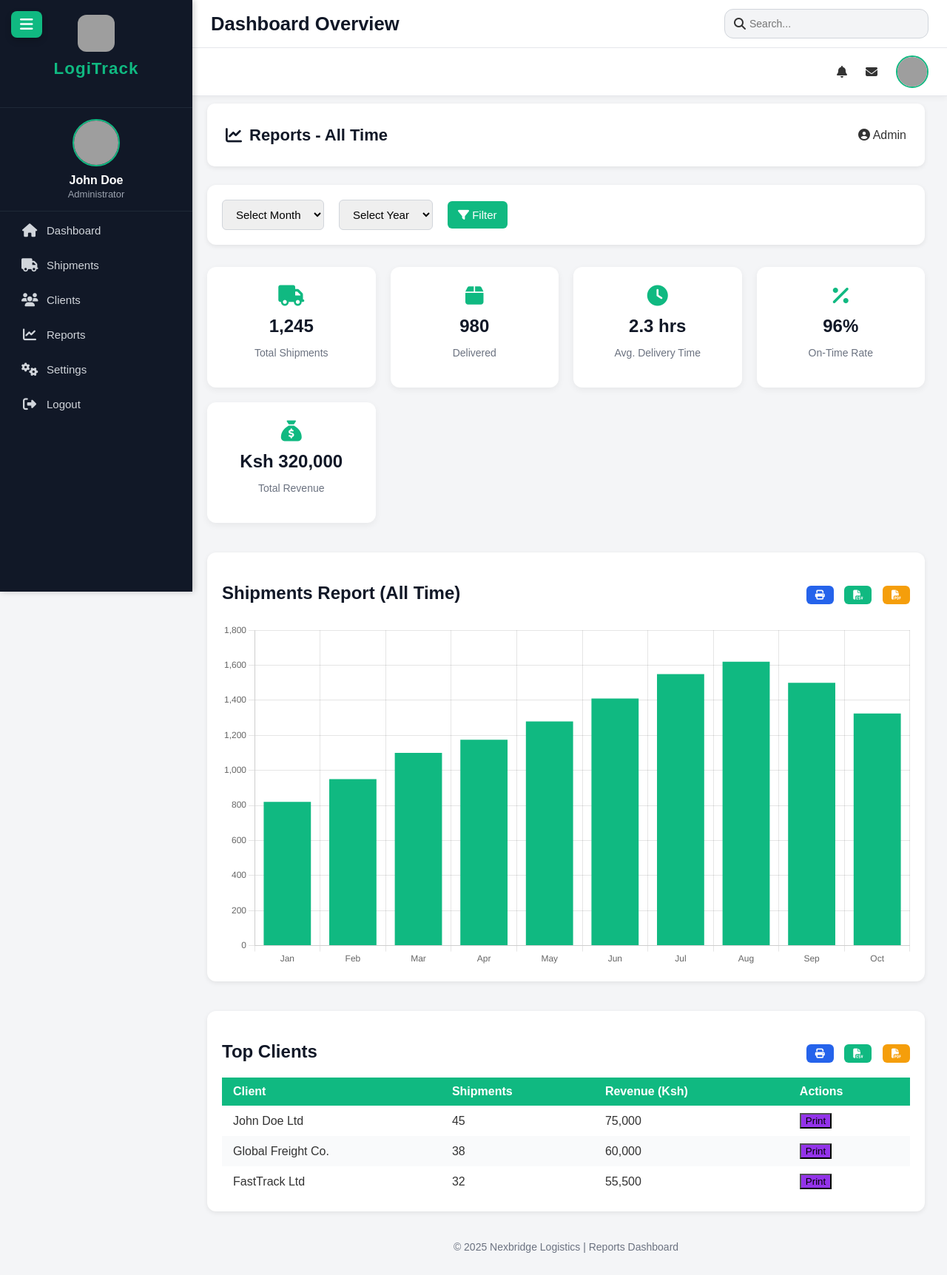
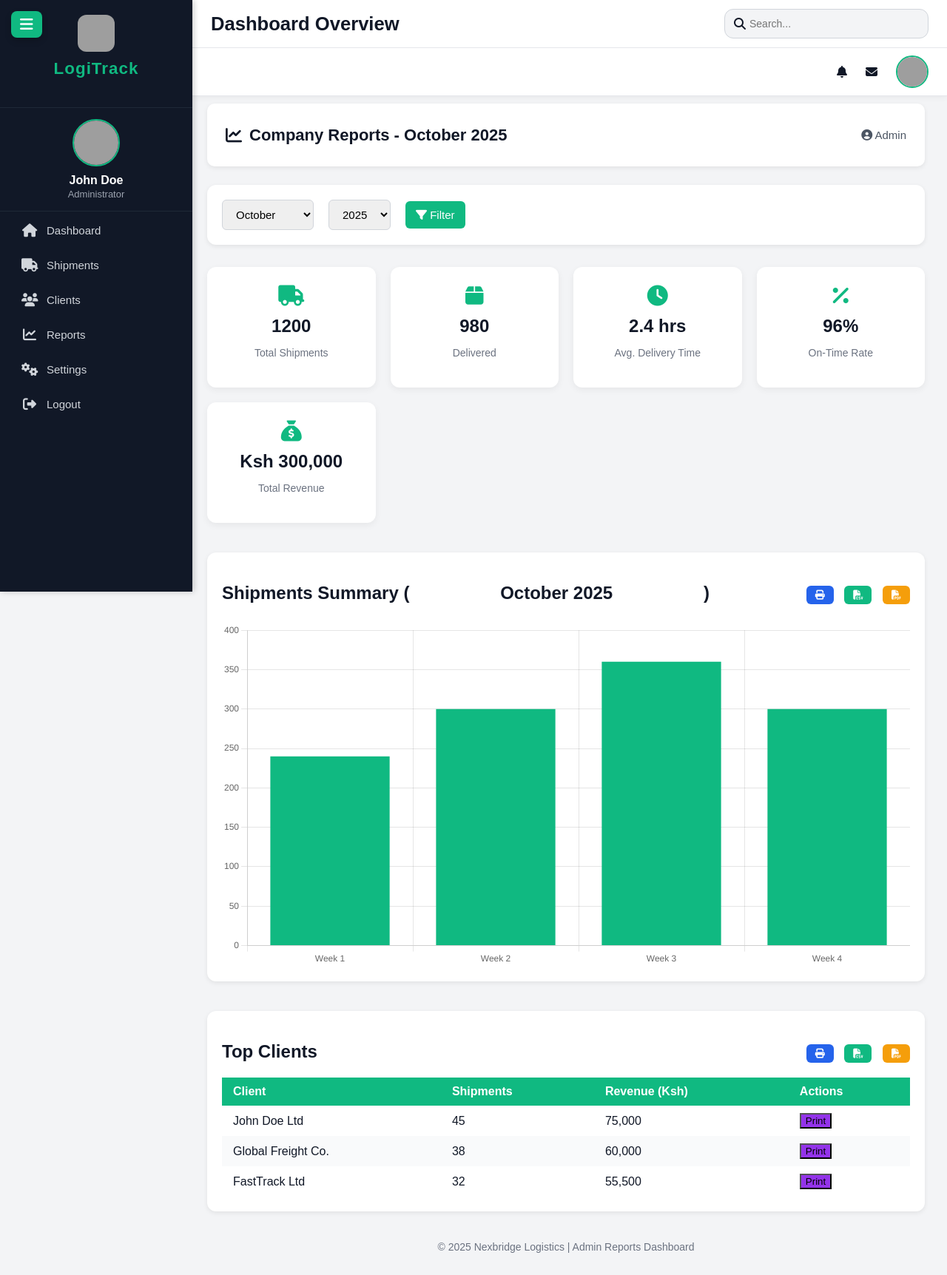
Before and after one commit to Maxwellkiptoo/tsfreighters, a PHP site: page /tsfreighters/app/Views/a/reports.php in a window 1280 px wide. Shown: the whole page at 74% size. Run offline with PHP 8.4, Linux system fonts and the light colour scheme; some libraries are stand-ins or nearby versions; grey boxes are pictures that could not be loaded.

Commit message:
updated the final report

```diff
--- a/app/Views/a/reports.php
+++ b/app/Views/a/reports.php
@@ -6,12 +6,13 @@
 <meta name="viewport" content="width=device-width, initial-scale=1.0">
 <title>Company Reports | Admin Dashboard</title>
 <link rel="stylesheet" href="https://cdnjs.cloudflare.com/ajax/libs/font-awesome/6.5.0/css/all.min.css">
+
 <style>
 body {
   margin: 0;
   font-family: 'Poppins', sans-serif;
-  background-color: #f4f5f7;
-  color: #333;
+  background: #f3f4f6;
+  color: #111827;
 }
 .main-content { margin-left: 250px; padding: 30px; }
 @media(max-width:768px){ .main-content{margin-left:0;} .sidebar{display:none;} }
@@ -33,6 +34,11 @@ header h1 {
   align-items: center;
   gap: 10px;
 }
+header .admin-info {
+  font-size: 15px;
+  color: #4b5563;
+}
+
 .filter-form {
   background: #fff;
   margin-top: 25px;
@@ -119,20 +125,19 @@ canvas { width: 100%; height: 300px; margin-top: 25px; }
 <body>
 
 <?php
-$month = $_GET['month'] ?? '';
-$year = $_GET['year'] ?? '';
-$filterLabel = ($month && $year) ? "$month $year" : "All Time";
+$month = $_GET['month'] ?? date('F');
+$year = $_GET['year'] ?? date('Y');
+$filterLabel = "$month $year";
 ?>
 
 <div class="main-content">
   <header>
-    <h1><i class="fa fa-chart-line"></i> Reports - <?= htmlspecialchars($filterLabel) ?></h1>
-    <div><i class="fa fa-user-circle"></i> Admin</div>
+    <h1><i class="fa fa-chart-line"></i> Company Reports - <?= htmlspecialchars($filterLabel) ?></h1>
+    <div class="admin-info"><i class="fa fa-user-circle"></i> Admin</div>
   </header>
 
-  <form class="filter-form" method="GET">
-    <select name="month">
-      <option value="">Select Month</option>
+  <form class="filter-form" method="GET" onsubmit="return applyFilter(event)">
+    <select id="month" name="month">
       <?php
       $months = ['January','February','March','April','May','June','July','August','September','October','November','December'];
       foreach($months as $m){
@@ -140,8 +145,7 @@ $filterLabel = ($month && $year) ? "$month $year" : "All Time";
         echo "<option $selected>$m</option>";
       } ?>
     </select>
-    <select name="year">
-      <option value="">Select Year</option>
+    <select id="year" name="year">
       <?php for($y=date('Y');$y>=2020;$y--){
         $selected = ($y == $year) ? 'selected' : '';
         echo "<option $selected>$y</option>";
@@ -150,18 +154,12 @@ $filterLabel = ($month && $year) ? "$month $year" : "All Time";
     <button type="submit"><i class="fa fa-filter"></i> Filter</button>
   </form>
 
-  <div class="report-card-group">
-    <div class="card"><i class="fa fa-truck"></i><h3>1,245</h3><p>Total Shipments</p></div>
-    <div class="card"><i class="fa fa-box"></i><h3>980</h3><p>Delivered</p></div>
-    <div class="card"><i class="fa fa-clock"></i><h3>2.3 hrs</h3><p>Avg. Delivery Time</p></div>
-    <div class="card"><i class="fa fa-percent"></i><h3>96%</h3><p>On-Time Rate</p></div>
-    <div class="card"><i class="fa fa-sack-dollar"></i><h3>Ksh 320,000</h3><p>Total Revenue</p></div>
-  </div>
+  <div class="report-card-group" id="summaryCards"></div>
 
   <!-- Shipments Chart -->
   <div class="section" id="shipmentsReport">
     <h2>
-      Shipments Report (<?= htmlspecialchars($filterLabel) ?>)
+      Shipments Summary (<span id="filterLabel"><?= htmlspecialchars($filterLabel) ?></span>)
       <div class="tools">
         <button class="btn-print" onclick="printSection('shipmentsReport')"><i class="fa fa-print"></i></button>
         <button class="btn-csv" onclick="exportSectionCSV('shipmentsReport')"><i class="fa fa-file-csv"></i></button>
@@ -181,88 +179,96 @@ $filterLabel = ($month && $year) ? "$month $year" : "All Time";
         <button class="btn-pdf" onclick="exportSectionPDF('clientReport')"><i class="fa fa-file-pdf"></i></button>
       </div>
     </h2>
-    <table>
+    <table id="clientTable">
       <thead><tr><th>Client</th><th>Shipments</th><th>Revenue (Ksh)</th><th>Actions</th></tr></thead>
-      <tbody>
-        <tr><td>John Doe Ltd</td><td>45</td><td>75,000</td><td><button class="btn-client" onclick="printClientReport('John Doe Ltd',45,75000)">Print</button></td></tr>
-        <tr><td>Global Freight Co.</td><td>38</td><td>60,000</td><td><button class="btn-client" onclick="printClientReport('Global Freight Co.',38,60000)">Print</button></td></tr>
-        <tr><td>FastTrack Ltd</td><td>32</td><td>55,500</td><td><button class="btn-client" onclick="printClientReport('FastTrack Ltd',32,55500)">Print</button></td></tr>
-      </tbody>
+      <tbody></tbody>
     </table>
   </div>
 
-  <footer>© <?= date('Y') ?> Nexbridge Logistics | Reports Dashboard</footer>
+  <footer>© <?= date('Y') ?> Nexbridge Logistics | Admin Reports Dashboard</footer>
 </div>
 
 <script src="https://cdn.jsdelivr.net/npm/chart.js"></script>
 <script src="https://cdnjs.cloudflare.com/ajax/libs/jspdf/2.5.1/jspdf.umd.min.js"></script>
 
 <script>
-// Chart.js
+// --- DUMMY DATA ---
+const reportData = {
+  January: { shipments: 1200, delivered: 980, time: 2.4, rate: 96, revenue: 300000, clients:[
+    ["John Doe Ltd", 45, 75000],
+    ["Global Freight Co.", 38, 60000],
+    ["FastTrack Ltd", 32, 55500]
+  ]},
+  February: { shipments: 1320, delivered: 1100, time: 2.2, rate: 97, revenue: 320000, clients:[
+    ["Swift Logistics", 40, 70000],
+    ["EastTrans", 35, 56000],
+    ["CargoPro", 30, 50000]
+  ]},
+  March: { shipments: 1410, delivered: 1300, time: 2.1, rate: 98, revenue: 350000, clients:[
+    ["MegaTrans", 48, 80000],
+    ["FastCargo", 42, 72000],
+    ["TransAir", 39, 67000]
+  ]}
+};
+
+// --- FUNCTIONS ---
+let chart;
+function updateDashboard(month) {
+  const data = reportData[month] || reportData['January'];
+  document.getElementById("summaryCards").innerHTML = `
+    <div class="card"><i class="fa fa-truck"></i><h3>${data.shipments}</h3><p>Total Shipments</p></div>
+    <div class="card"><i class="fa fa-box"></i><h3>${data.delivered}</h3><p>Delivered</p></div>
+    <div class="card"><i class="fa fa-clock"></i><h3>${data.time} hrs</h3><p>Avg. Delivery Time</p></div>
+    <div class="card"><i class="fa fa-percent"></i><h3>${data.rate}%</h3><p>On-Time Rate</p></div>
+    <div class="card"><i class="fa fa-sack-dollar"></i><h3>Ksh ${data.revenue.toLocaleString()}</h3><p>Total Revenue</p></div>
+  `;
+
+  const tbody = document.querySelector("#clientTable tbody");
+  tbody.innerHTML = "";
+  data.clients.forEach(c => {
+    tbody.innerHTML += `<tr>
+      <td>${c[0]}</td><td>${c[1]}</td><td>${c[2].toLocaleString()}</td>
+      <td><button class="btn-client" onclick="printClientReport('${c[0]}',${c[1]},${c[2]})">Print</button></td>
+    </tr>`;
+  });
+
   const ctx = document.getElementById('shipmentsChart').getContext('2d');
-new Chart(ctx, {
+  if(chart) chart.destroy();
+  chart = new Chart(ctx, {
     type: 'bar',
     data: {
-    labels: ['Jan','Feb','Mar','Apr','May','Jun','Jul','Aug','Sep','Oct'],
+      labels: ['Week 1','Week 2','Week 3','Week 4'],
       datasets: [{
         label: 'Shipments',
-      data: [820,950,1100,1175,1280,1410,1550,1620,1500,1325],
+        data: [
+          data.shipments * 0.2,
+          data.shipments * 0.25,
+          data.shipments * 0.3,
+          data.shipments * 0.25
+        ],
         backgroundColor: '#10b981'
       }]
     },
     options: { responsive: true, plugins: { legend: { display: false } } }
   });
-
-// ✅ Print a section
-function printSection(sectionId) {
-  const content = document.getElementById(sectionId).innerHTML;
-  const printWindow = window.open('', '', 'width=900,height=600');
-  printWindow.document.write('<html><head><title>Print Report</title></head><body>');
-  printWindow.document.write(content);
-  printWindow.document.write('</body></html>');
-  printWindow.document.close();
-  printWindow.print();
 }
 
-// ✅ Export section to CSV
-function exportSectionCSV(sectionId) {
-  const rows = document.querySelectorAll(`#${sectionId} table tr`);
-  if (rows.length === 0) return alert("No table found to export!");
-  let csv = [];
-  rows.forEach(row => {
-    const cols = row.querySelectorAll('th, td');
-    const data = Array.from(cols).map(td => `"${td.innerText}"`);
-    csv.push(data.join(','));
-  });
-  const blob = new Blob([csv.join('\n')], { type: 'text/csv' });
-  const link = document.createElement('a');
-  link.href = URL.createObjectURL(blob);
-  link.download = `${sectionId}.csv`;
-  link.click();
+function applyFilter(e){
+  e.preventDefault();
+  const month = document.getElementById("month").value;
+  const year = document.getElementById("year").value;
+  document.getElementById("filterLabel").innerText = `${month} ${year}`;
+  updateDashboard(month);
 }
 
-// ✅ Export to PDF
-async function exportSectionPDF(sectionId) {
-  const { jsPDF } = window.jspdf;
-  const pdf = new jsPDF('p', 'pt', 'a4');
-  const section = document.getElementById(sectionId);
-  pdf.text("Report Section: " + sectionId, 40, 40);
-  pdf.html(section, { x: 30, y: 60, callback: () => pdf.save(`${sectionId}.pdf`) });
-}
+// --- UTILITIES ---
+function printSection(id){ const w=window.open('');w.document.write(document.getElementById(id).innerHTML);w.print();}
+function exportSectionCSV(id){const rows=document.querySelectorAll(`#${id} table tr`);if(!rows.length)return alert('No table!');let csv=[];rows.forEach(r=>{const cols=r.querySelectorAll('th,td');csv.push(Array.from(cols).map(td=>`"${td.innerText}"`).join(','));});const blob=new Blob([csv.join('\n')],{type:'text/csv'});const link=document.createElement('a');link.href=URL.createObjectURL(blob);link.download=`${id}.csv`;link.click();}
+async function exportSectionPDF(id){const { jsPDF }=window.jspdf;const pdf=new jsPDF('p','pt','a4');const el=document.getElementById(id);pdf.text(`Report Section: ${id}`,40,40);pdf.html(el,{x:30,y:60,callback:()=>pdf.save(`${id}.pdf`)});}
+function printClientReport(name,shipments,revenue){const w=window.open('');w.document.write(`<h2>${name} - Report</h2><p><strong>Shipments:</strong> ${shipments}</p><p><strong>Revenue:</strong> Ksh ${revenue.toLocaleString()}</p><p>Generated on ${new Date().toLocaleDateString()}</p>`);w.print();}
 
-// ✅ Print individual client
-function printClientReport(name, shipments, revenue) {
-  const content = `
-    <h2>${name} - Monthly Report</h2>
-    <p><strong>Shipments:</strong> ${shipments}</p>
-    <p><strong>Total Revenue:</strong> Ksh ${revenue.toLocaleString()}</p>
-    <hr><p>Generated on ${new Date().toLocaleDateString()}</p>
-  `;
-  const printWindow = window.open('', '', 'width=600,height=400');
-  printWindow.document.write(`<html><head><title>${name} Report</title></head><body>${content}</body></html>`);
-  printWindow.document.close();
-  printWindow.print();
-}
+// --- INIT ---
+updateDashboard("<?= $month ?>");
 </script>
 </body>
 </html>
```
Lines whose indentation alone changed are shown as unchanged.
